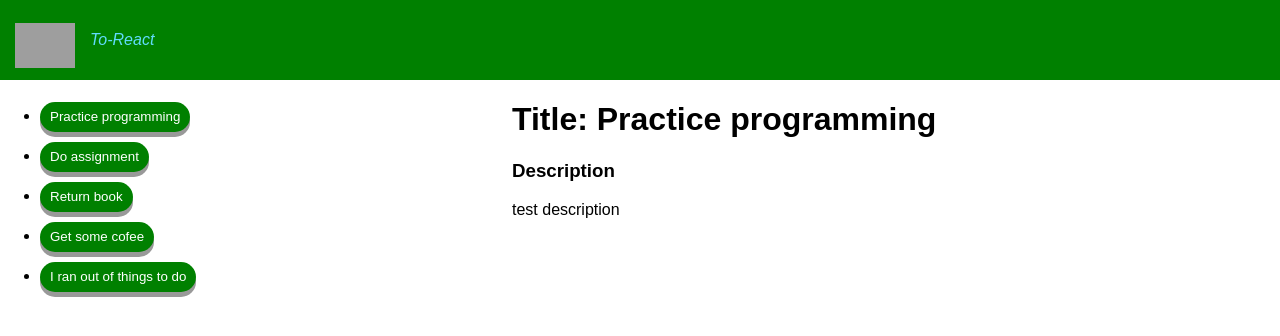
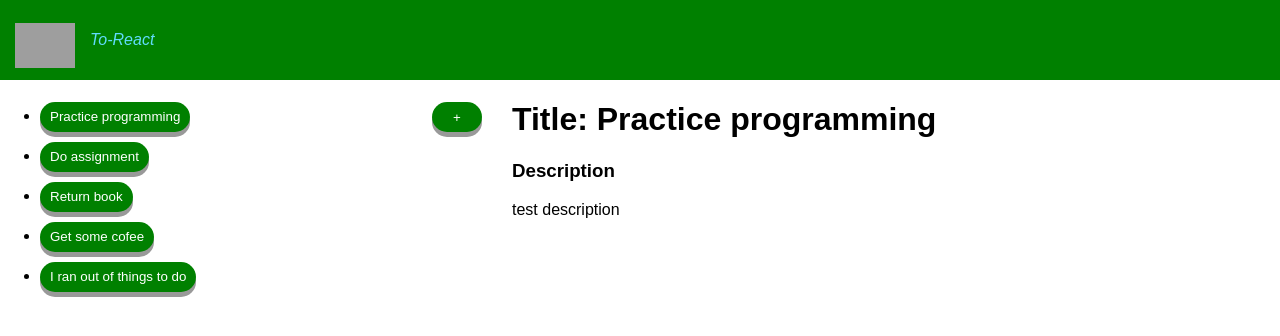
Before and after one commit to 0CottonBuds/react-to-do-list, a React (Vite) app: page / in a window 1280 px wide. Shown: the top 336 px of the page. Built offline with nearby package versions, Linux system fonts and the light colour scheme; grey boxes are pictures that could not be loaded.

Commit message:
add a button to add more todos

```diff
--- a/src/App.css
+++ b/src/App.css
@@ -68,3 +68,13 @@ html,body
   float: right;
   width: 60%;
 }
+
+.add-todo-button{
+  height: 50px;
+  width: 50px;
+  aspect-ratio: 1/1;
+  position: relative;
+  float : right;
+  top: -210px;
+  left: -30px;
+}
--- a/src/Components/TodoListContainer.tsx
+++ b/src/Components/TodoListContainer.tsx
@@ -22,6 +22,7 @@ export default function TodoListContainer({
           );
         })}
       </ul>
+      <button className="add-todo-button">+</button>
     </div>
   );
 }
```
